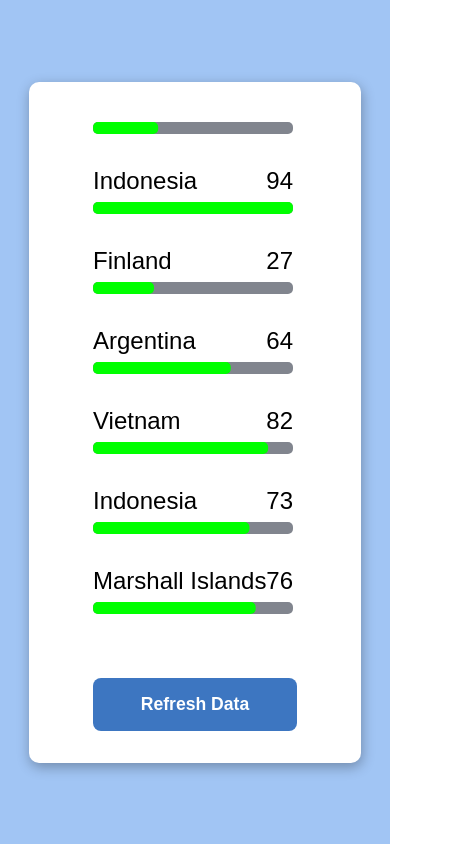
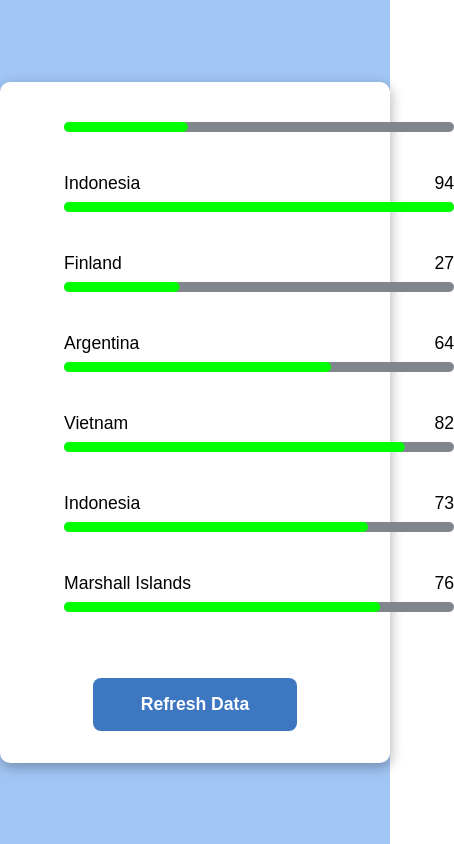
Before and after one commit to skylarr1227/testboard, a React (Create React App) app: page / in a window 390 px wide. Shown: the whole page, 454 px wide, since content can reach past the window. Built offline with nearby package versions, Linux system fonts and the light colour scheme; the HTML template or start-up script is replaced by a standard one.

Commit message:
Add responsiveness

```diff
--- a/package.json
+++ b/package.json
@@ -7,7 +7,8 @@
     "d3": "^7.2.0",
     "react": "^17.0.2",
     "react-dom": "^17.0.2",
-    "react-scripts": "4.0.3"
+    "react-scripts": "4.0.3",
+    "react-use-measure": "^2.1.1"
   },
   "scripts": {
     "start": "react-scripts start",
--- a/src/App.css
+++ b/src/App.css
@@ -16,6 +16,11 @@ body, html {
   background-color: white;
   border-radius: 10px;
   box-shadow: 1px 4px 13px rgba(0, 0, 0, .3);
+  box-sizing: border-box;
+
+  /* DO NOT FORGET TO SET DEFAULT WIDTH AND MAX WIDTH ! */
+  max-width: 700px;
+  width: 100vw;
 }
 
 .button {
--- a/src/App.jsx
+++ b/src/App.jsx
@@ -2,26 +2,30 @@ import './App.css';
 import Leaderboard from './Leaderboard';
 import { getData } from './data';
 import { useEffect, useState, useCallback } from 'react';
-const width = 200;
+import useMeasure from 'react-use-measure';
 
 function App() {
+  // Leaderboard panel width
+  const [ref, {width: leaderboardWidth}] = useMeasure({debounce: 100});
+
+  // Leaderboard data
   const [data, setData] = useState([]);
 
   // Update the array
-  const resfreshData = useCallback(() => getData().then(d => setData(d)));
+  const refreshData = useCallback(() => getData().then(d => setData(d)), []);
 
   // Fill the data array at the page load
-  useEffect(() => resfreshData(), []);
+  useEffect(() => refreshData(), [refreshData]);
 
   return (
-    <div className="app">
+    <div className="app" ref={ref}>
       <Leaderboard
         data={data}
-        width={width}
+        width={leaderboardWidth}
       />
 
       <div className="button">
-        <button onClick={() => resfreshData()}>Refresh Data</button>
+        <button onClick={() => refreshData()}>Refresh Data</button>
       </div>
     </div>
   );
--- a/src/Leaderboard.jsx
+++ b/src/Leaderboard.jsx
@@ -7,7 +7,7 @@ function Leaderboard({data, width}) {
 
   // Constants
   const rowHeight = 80;
-  const barHeight = 12;
+  const barHeight = 10;
   const marginText = 8;
 
   // Set the dimensions and margins of the graph
@@ -25,7 +25,7 @@ function Leaderboard({data, width}) {
     const x = d3.scaleLinear().domain([0, maxValue]).range([5, width]);
     const y = d3.scaleLinear().domain([0, data.length]).range([0, height]);
 
-    const fontSize = '1.5rem';
+    const fontSize = '1.1rem';
 
     const textColor = '#000000';
     const bgColor = '#81858E';
```
Also changed, not shown: 2 other files (tests, documents, lock files or other folders).
